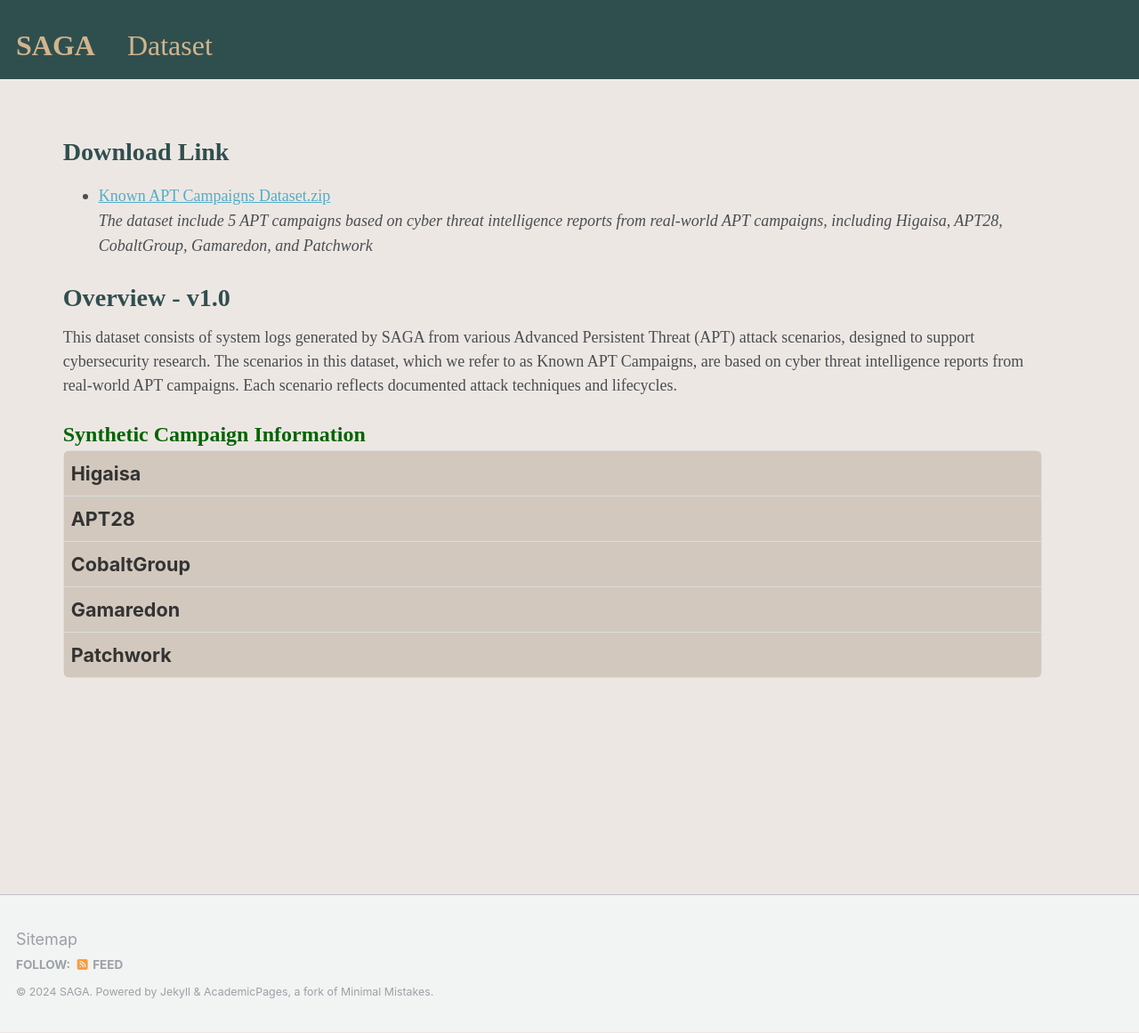
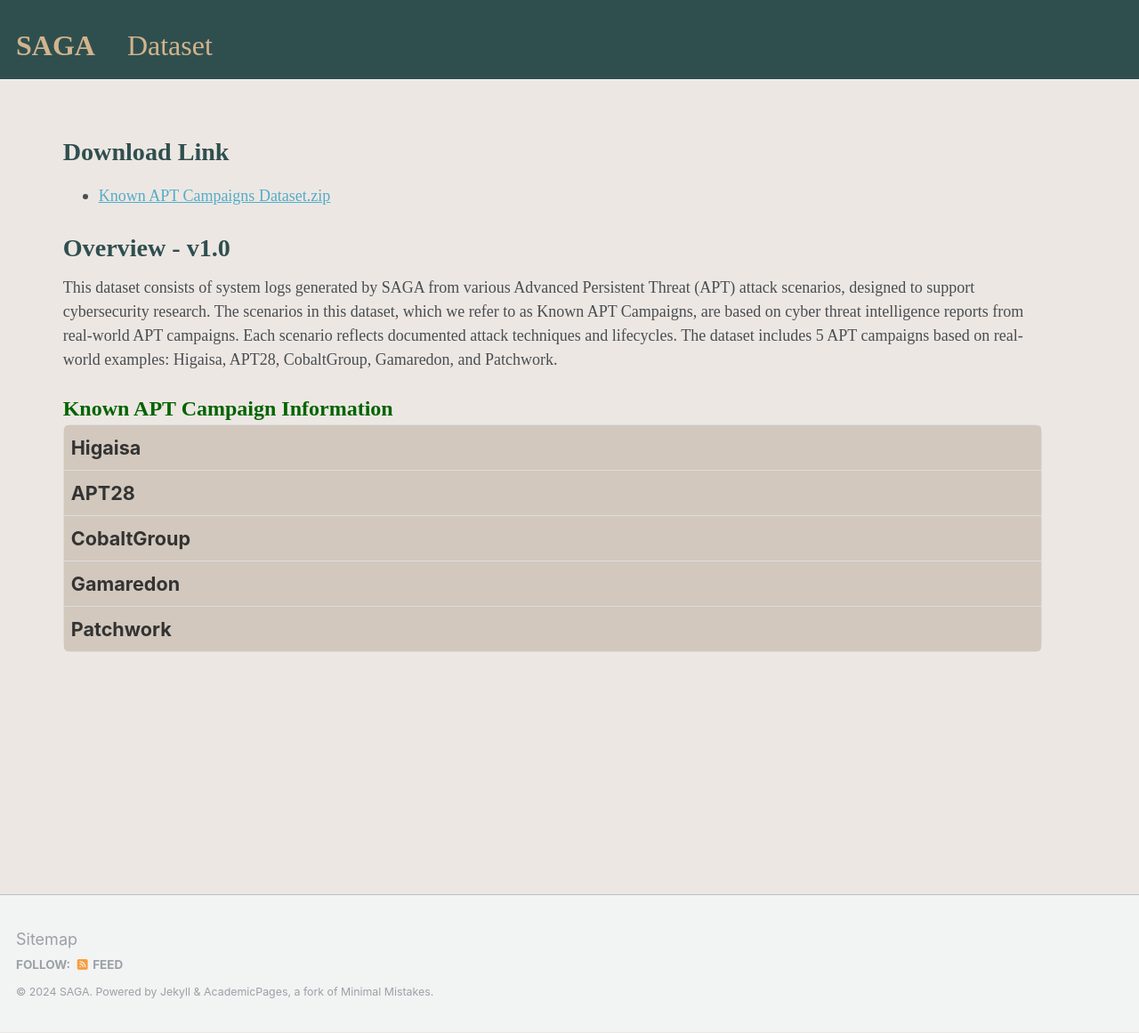
Before and after one commit to KKKK16/KKKK16.github.io, a Jekyll site: the page built from _pages/dataset_v1.md, in a window 1280 px wide and 1161 px high. Shown: the whole window at 89% size. Built offline with Jekyll 4.4.1, drawn with Linux system fonts in a browser that asks for light colours.

Commit message:
Update dataset_v1.md

```diff
--- a/_pages/dataset_v1.md
+++ b/_pages/dataset_v1.md
@@ -6,15 +6,14 @@ author_profile: false
 <h1 style= "color:#2F4F4F; font-family: 'Work Sans'; margin-top: 1em !important;">Download Link</h1>
 <ul>
   <li>
-    <a href="https://drive.google.com/file/d/1XdlHEUJ0rvHFf3HfY1VYYkhLsMU6wg_A/view?usp=sharing" target="_blank" style="font-family: 'Work Sans';">Known APT Campaigns Dataset.zip</a><br>
-    <em style="font-family: 'Work Sans';">The dataset include 5 APT campaigns based on cyber threat intelligence reports from real-world APT campaigns, including Higaisa, APT28, CobaltGroup, Gamaredon, and Patchwork</em>
+    <a href="https://drive.google.com/file/d/1XdlHEUJ0rvHFf3HfY1VYYkhLsMU6wg_A/view?usp=sharing" target="_blank" style="font-family: 'Work Sans';">Known APT Campaigns Dataset.zip</a>
   </li>
 </ul>
 
 <h1 style= "color:#2F4F4F; font-family: 'Work Sans'; margin-top: 1em !important;">Overview - v1.0</h1>
-<p style="font-family: 'Work Sans';">This dataset consists of system logs generated by SAGA from various Advanced Persistent Threat (APT) attack scenarios, designed to support cybersecurity research. The scenarios in this dataset, which we refer to as Known APT Campaigns, are based on cyber threat intelligence reports from real-world APT campaigns. Each scenario reflects documented attack techniques and lifecycles.</p>
+<p style="font-family: 'Work Sans';">This dataset consists of system logs generated by SAGA from various Advanced Persistent Threat (APT) attack scenarios, designed to support cybersecurity research. The scenarios in this dataset, which we refer to as Known APT Campaigns, are based on cyber threat intelligence reports from real-world APT campaigns. Each scenario reflects documented attack techniques and lifecycles. The dataset includes 5 APT campaigns based on real-world examples: Higaisa, APT28, CobaltGroup, Gamaredon, and Patchwork.</p>
 
-<p style="margin-top: 1em !important; margin-bottom: 0 !important;"><span style="color: #006400; font-family: 'Work Sans'; font-size:24px; font-weight: bold;">Synthetic Campaign Information</span></p>
+<p style="margin-top: 1em !important; margin-bottom: 0 !important;"><span style="color: #006400; font-family: 'Work Sans'; font-size:24px; font-weight: bold;">Known APT Campaign Information</span></p>
 <div class="accordion">
   <div class="accordion-item">
     <button class="accordion-header">Higaisa</button>
```
